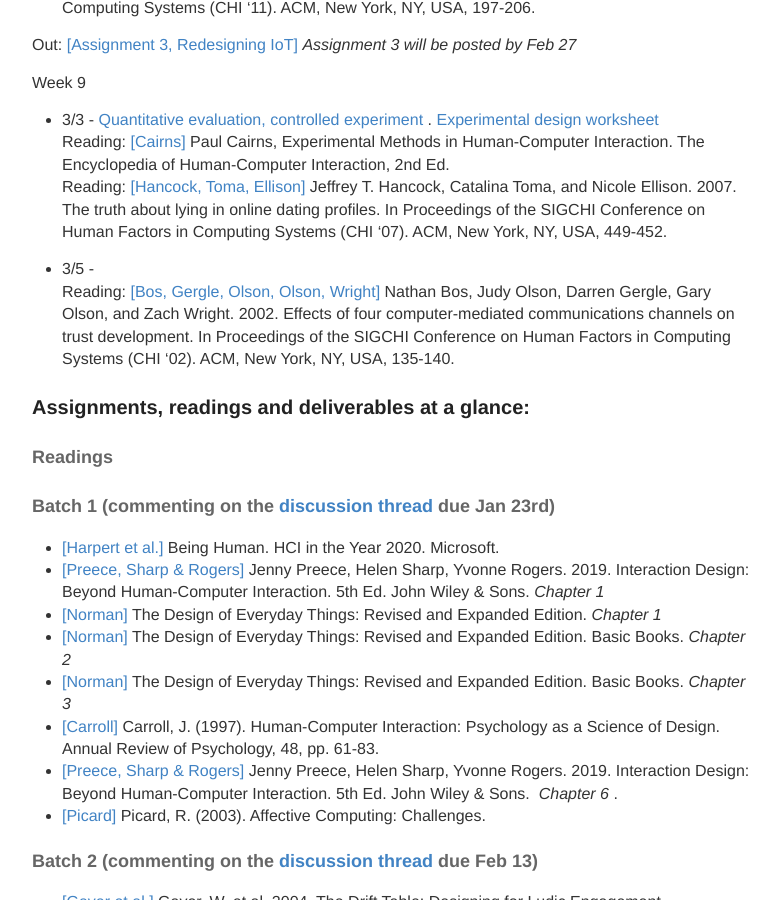
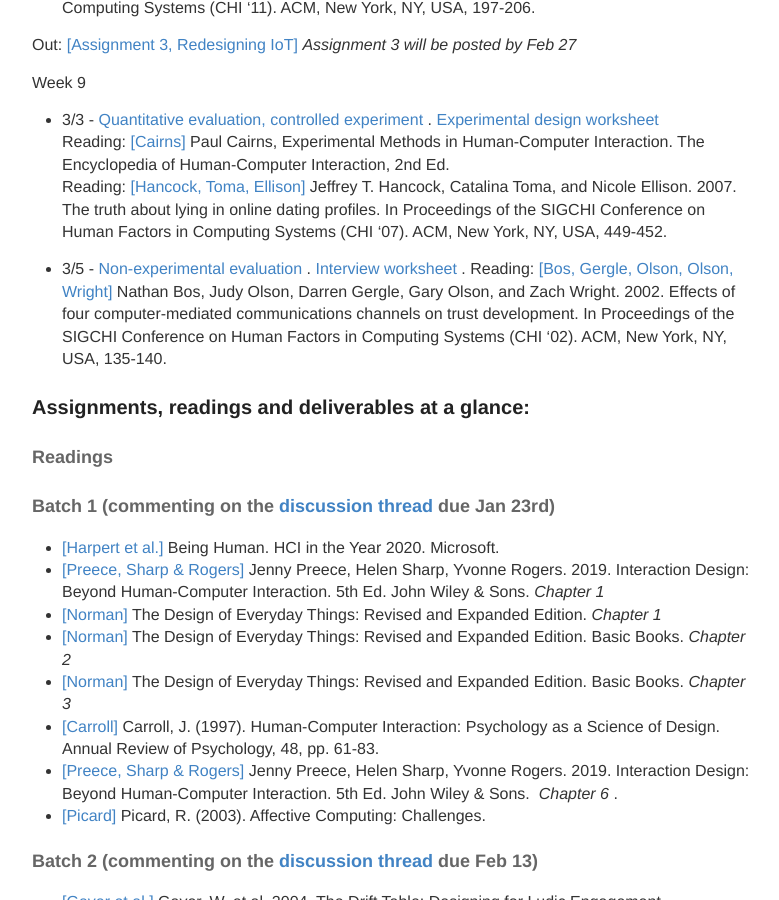
Before and after one commit to hciwang/hciwang.github.io, a Jekyll site: the page built from _posts/2020-1-5-lectures.md, in a window 1280 px wide and 900 px high, scrolled down 2882 px. Shown: the whole window, without its empty margins (248-1027 px from the left). Built offline with Jekyll 4.4.1, drawn with Linux system fonts in a browser that asks for light colours.

Commit message:
Update 2020-1-5-lectures.md

```diff
--- a/_posts/2020-1-5-lectures.md
+++ b/_posts/2020-1-5-lectures.md
@@ -97,7 +97,7 @@
 Reading: [[Hancock, Toma, Ellison]](https://sml.stanford.edu/ml/2007/05/hancock-chi-the-truth-about-lying.pdf) Jeffrey T. Hancock, Catalina Toma, and Nicole Ellison. 2007. The truth about lying in online dating profiles. In Proceedings of the SIGCHI Conference on Human Factors in Computing Systems (CHI '07). ACM, New York, NY, USA, 449-452.
 
 
-- 3/5 -
+- 3/5 -   [Non-experimental evaluation](https://canvas.ucdavis.edu/courses/413583/files/folder/Lectures?preview=8055293)  . [Interview worksheet](https://canvas.ucdavis.edu/courses/413583/files/folder/Lectures?preview=8055292)  .
 Reading:  [[Bos, Gergle, Olson, Olson, Wright]](http://collablab.northwestern.edu/CollabolabDistro/nucmc/p135-bos.pdf) Nathan Bos, Judy Olson, Darren Gergle, Gary Olson, and Zach Wright. 2002. Effects of four computer-mediated communications channels on trust development. In Proceedings of the SIGCHI Conference on Human Factors in Computing Systems (CHI '02). ACM, New York, NY, USA, 135-140.
 
 
```
